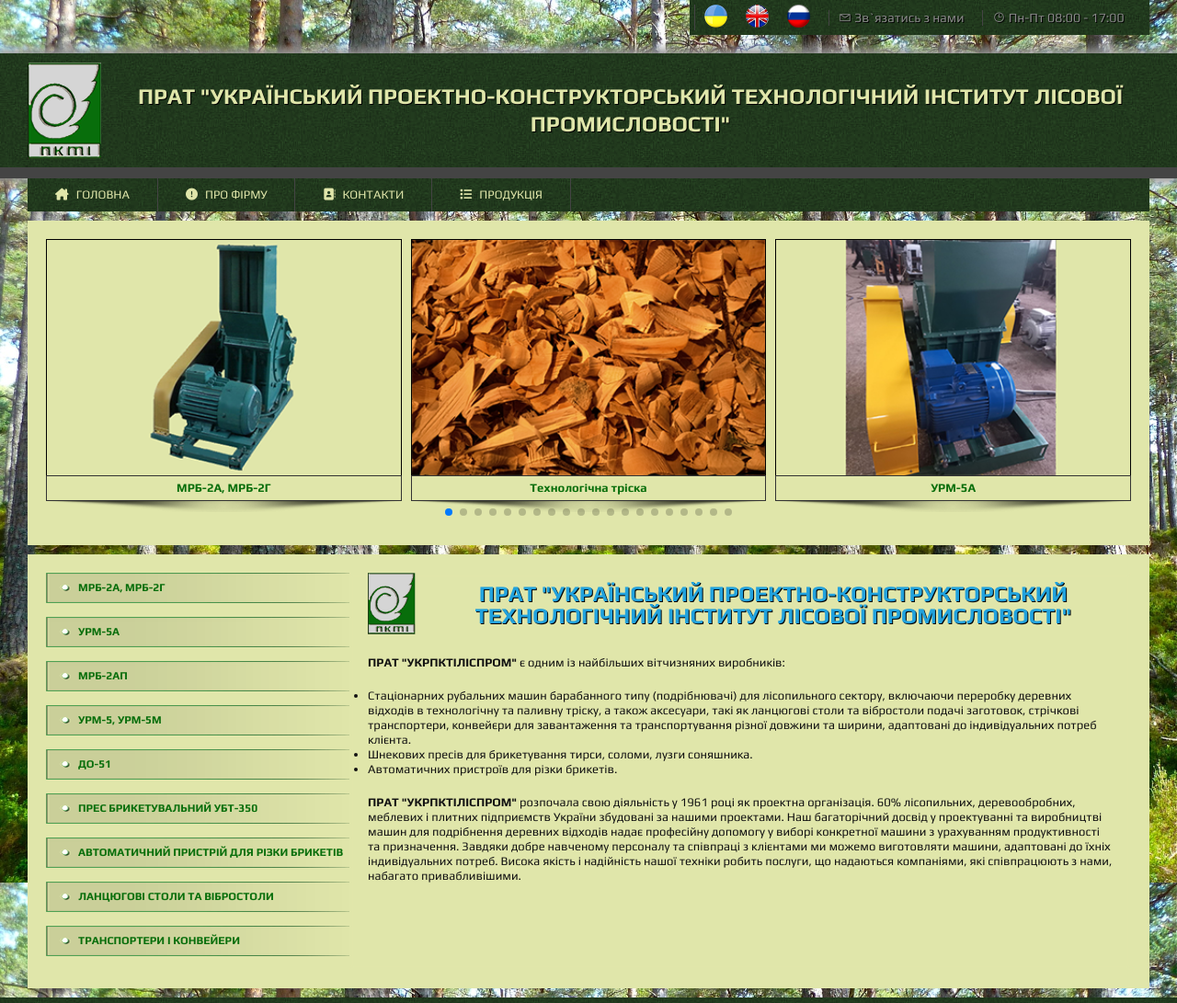
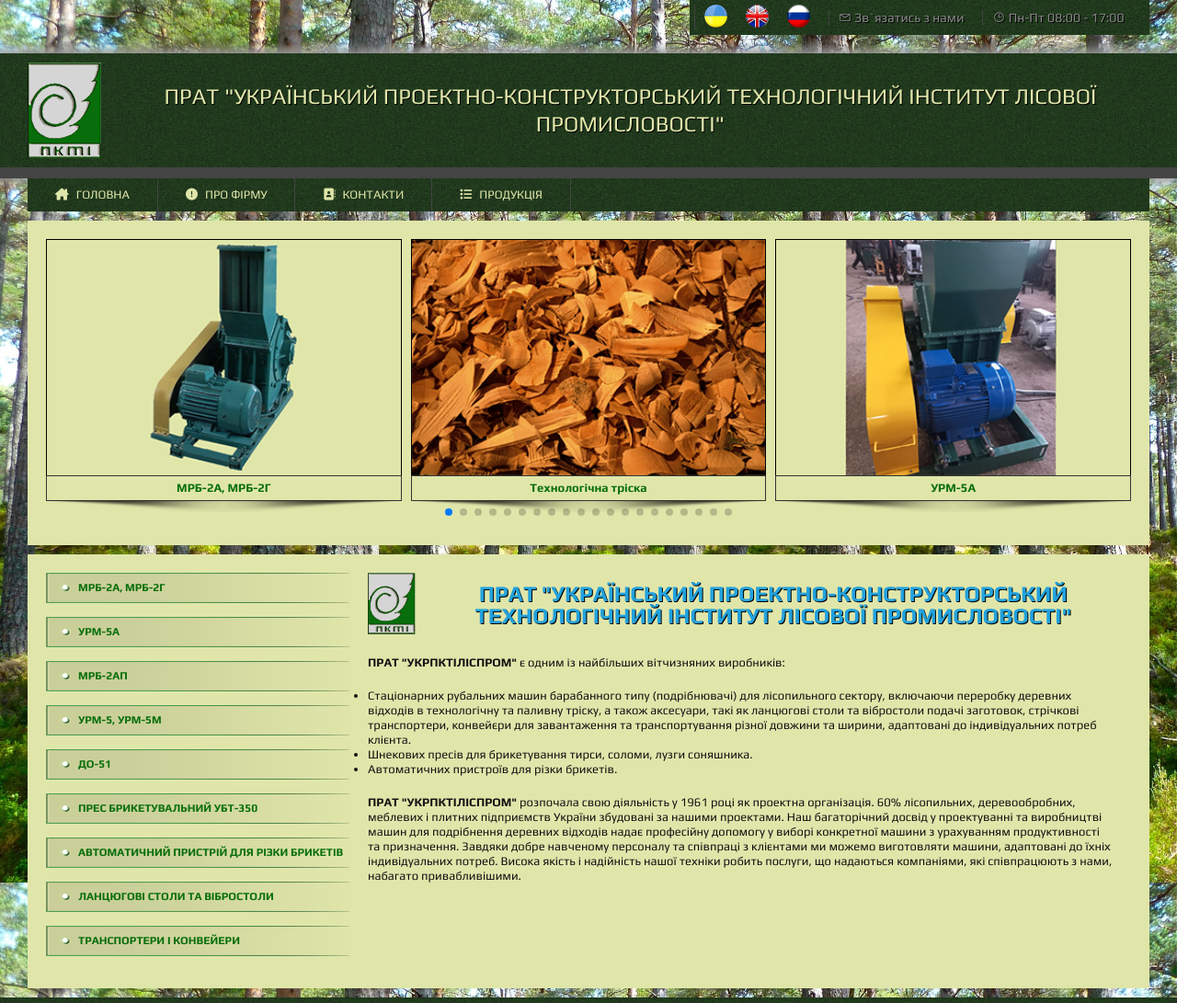
Before and after one commit to WheelyHog/Finance, a plain HTML site: page index.html in a window 1280 px wide. Shown: the top 1091 px of the page at 92% size. Drawn offline with nearby package versions, Linux system fonts and the light colour scheme.

Commit message:
adaptive for home page

```diff
--- a/index.html
+++ b/index.html
@@ -50,8 +50,8 @@
                                     <a href="index.html"><img src="./images/logo.png" alt="logo_img"
                                             class="logo_img"></a>
                                 </div>
-                                <h2 class="logo_text">ПРАТ "Український проектно-конструкторський технологічний інститут
-                                    лісової промисловості"</h2>
+                                <p class="logo_text">ПРАТ "Український проектно-конструкторський технологічний інститут
+                                    лісової промисловості"</p>
                             </div>
                         </div>
                     </div>
--- a/style.css
+++ b/style.css
@@ -230,7 +230,7 @@
 
 .info_left {
     display: flex;
-    align-items: center;
+    /* align-items: center; */
     justify-content: space-between;
 }
 
```
Also changed, not shown: 1 other file.
